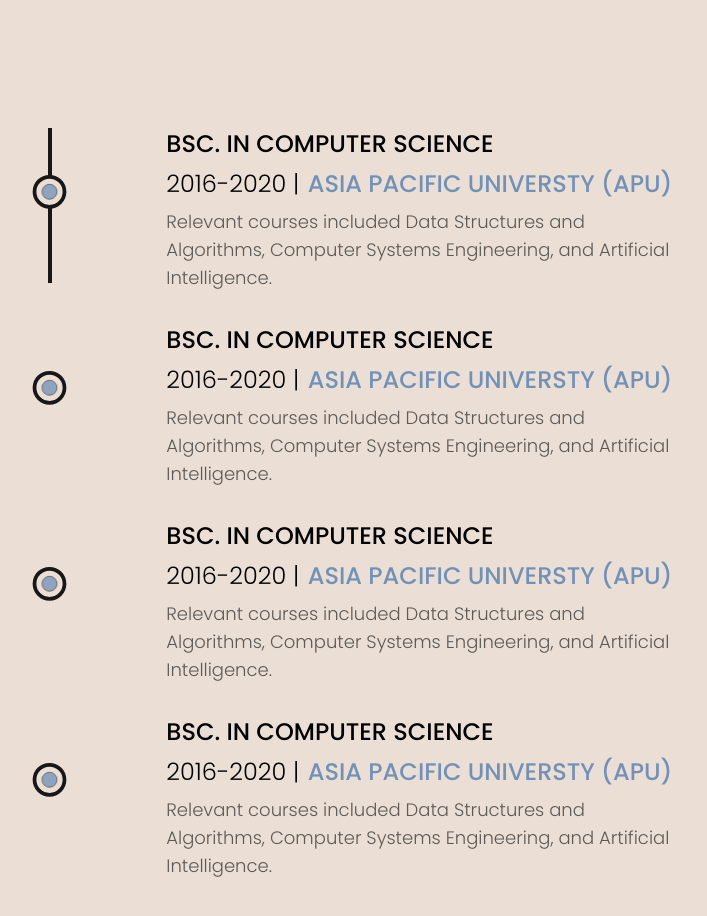
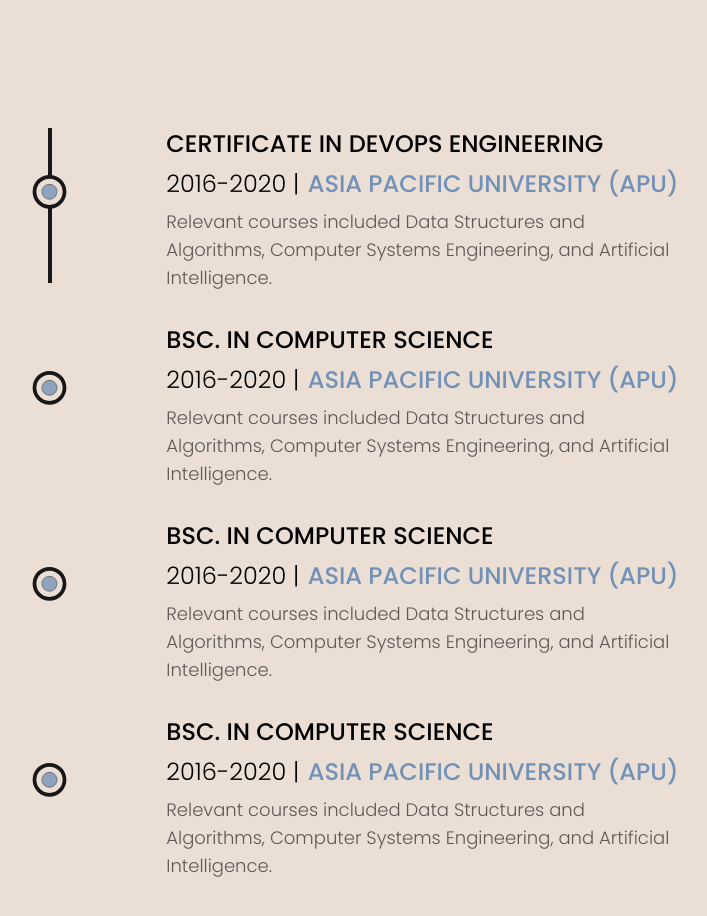
Before and after one commit to mzazakeith/portefeuille, a Next.js app: page /portefeuille/about in a window 1280 px wide. Shown: the part 3640-4556 px from the top of the page, without its empty margins (233-940 px from the left). Built offline with nearby package versions, Linux system fonts and the light colour scheme.

Commit message:
Intial external education data

```diff
--- a/components/Education.js
+++ b/components/Education.js
@@ -1,6 +1,8 @@
 import {motion,useScroll} from "framer-motion";
 import {useRef} from "react";
 import LiIcon from "../components/Lilcon";
+import data from '../data/education.json';
+
 
 const Details = ({type, time, place, info }) =>{
     const ref = useRef(null)
@@ -43,35 +45,16 @@ const Education = () => {
                     style={{scaleY:scrollYProgress}}
                     className="absolute h-full left-9 top-0 w-[4px] bg-neutral-900 origin-top dark:bg-accent"/>
                 <ul className="w-full flex flex-col items-start justify-between ml-8 xl:ml-4">
-                    <Details
-                        type='BSc. In Computer Science'
-                        time="2016-2020"
-                        place='Asia Pacific Universty (APU)'
-                        info="Relevant courses included Data Structures and Algorithms, Computer Systems Engineering, and Artificial
-                    Intelligence."
-                    />
 
-                    <Details
-                        type='BSc. In Computer Science'
-                        time="2016-2020"
-                        place='Asia Pacific Universty (APU)'
-                        info="Relevant courses included Data Structures and Algorithms, Computer Systems Engineering, and Artificial
-                    Intelligence."
-                    />
-                    <Details
-                        type='BSc. In Computer Science'
-                        time="2016-2020"
-                        place='Asia Pacific Universty (APU)'
-                        info="Relevant courses included Data Structures and Algorithms, Computer Systems Engineering, and Artificial
-                    Intelligence."
-                    />
-                    <Details
-                        type='BSc. In Computer Science'
-                        time="2016-2020"
-                        place='Asia Pacific Universty (APU)'
-                        info="Relevant courses included Data Structures and Algorithms, Computer Systems Engineering, and Artificial
-                    Intelligence."
-                    />
+                    {data.map((detail, index) => (
+                        <Details
+                            key={index}
+                            type={detail.type}
+                            time={detail.time}
+                            place={detail.place}
+                            info={detail.info}
+                        />
+                    ))}
 
                 </ul>
             </div>
--- /dev/null
+++ b/data/education.json
@@ -0,0 +1,26 @@
+[
+  {
+    "type": "Certificate In DevOps Engineering",
+    "time": "2016-2020",
+    "place": "Asia Pacific University (APU)",
+    "info": "Relevant courses included Data Structures and Algorithms, Computer Systems Engineering, and Artificial Intelligence."
+  },
+  {
+    "type": "BSc. In Computer Science",
+    "time": "2016-2020",
+    "place": "Asia Pacific University (APU)",
+    "info": "Relevant courses included Data Structures and Algorithms, Computer Systems Engineering, and Artificial Intelligence."
+  },
+  {
+    "type": "BSc. In Computer Science",
+    "time": "2016-2020",
+    "place": "Asia Pacific University (APU)",
+    "info": "Relevant courses included Data Structures and Algorithms, Computer Systems Engineering, and Artificial Intelligence."
+  },
+  {
+    "type": "BSc. In Computer Science",
+    "time": "2016-2020",
+    "place": "Asia Pacific University (APU)",
+    "info": "Relevant courses included Data Structures and Algorithms, Computer Systems Engineering, and Artificial Intelligence."
+  }
+]
```
